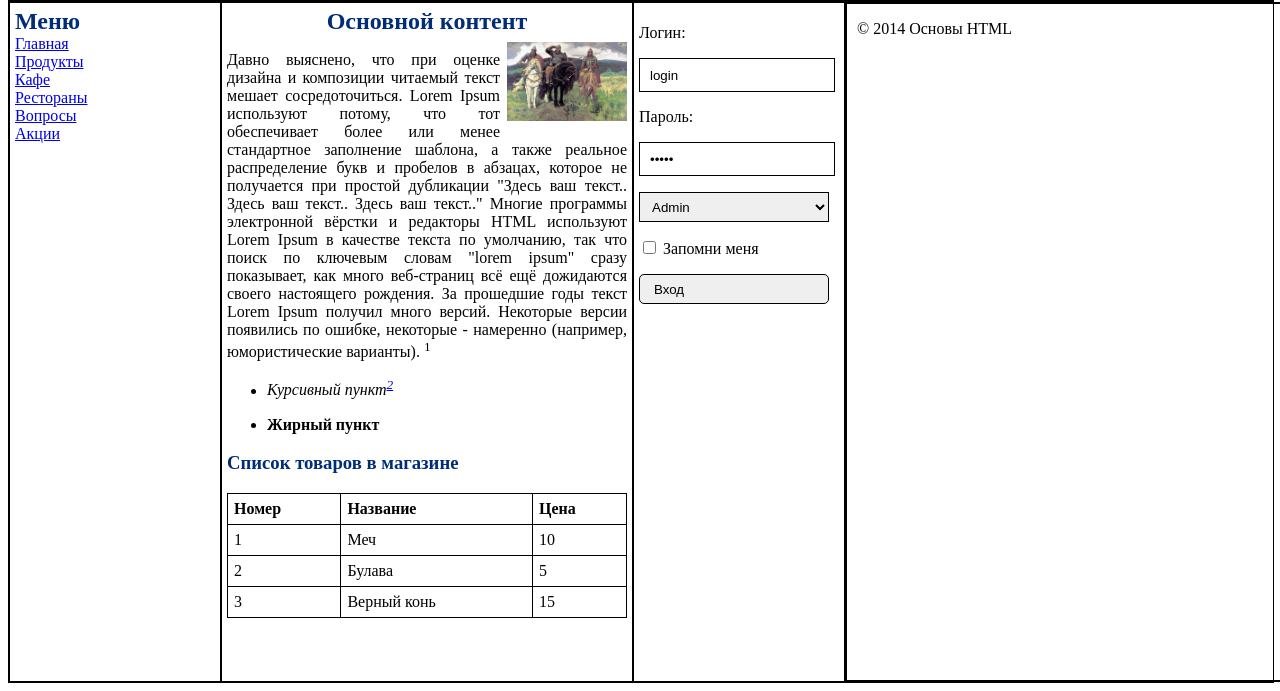
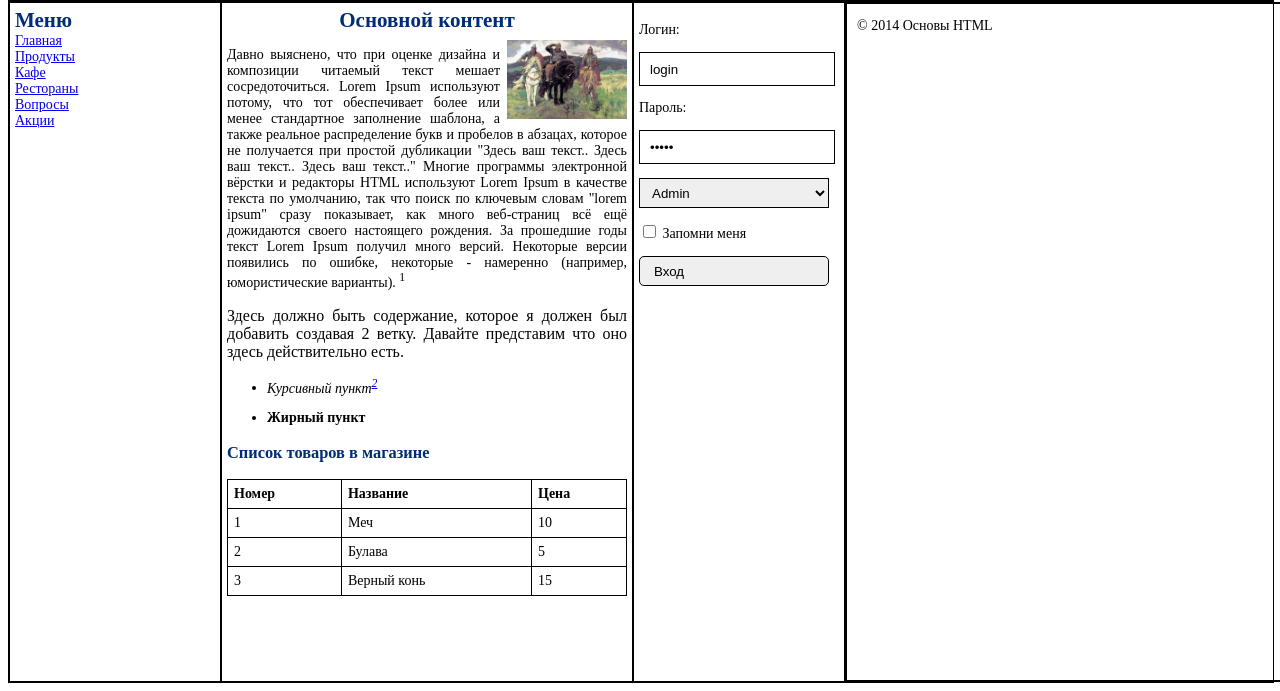
Before and after one commit to LDC7/EpamGitLab, a plain HTML site: page index.html in a window 1280 px wide. Shown: the part 109-800 px from the top of the page. Drawn offline with Linux system fonts and the light colour scheme.

Commit message:
Change fonts Add newContent

```diff
--- a/index.html
+++ b/index.html
@@ -35,6 +35,9 @@
                     получил много версий. Некоторые версии появились по ошибке, некоторые - намеренно (например, юмористические варианты).
                     <sup>1</sup>
                 </p>
+				<p id="newContent">
+					Здесь должно быть содержание, которое я должен был добавить создавая 2 ветку. Давайте представим что оно здесь действительно есть.
+				</p>
             </div>
             <ul>
                 <li><p class="italictext">Курсивный пункт<sup><a href="index.html">2</a></sup></p></li>
--- a/styles.css
+++ b/styles.css
@@ -31,6 +31,7 @@ main
     display: flex;
     flex-direction: row;
     flex: 1 0 auto;
+	font-size: 14px;
 }
 
 menu
@@ -81,6 +82,12 @@ content
 #maincontent p
 {
     text-align: justify;
+}
+
+#newContent
+{
+	font-family: Comic Sans;
+	font-size: 16px;
 }
 
 .italictext
```
